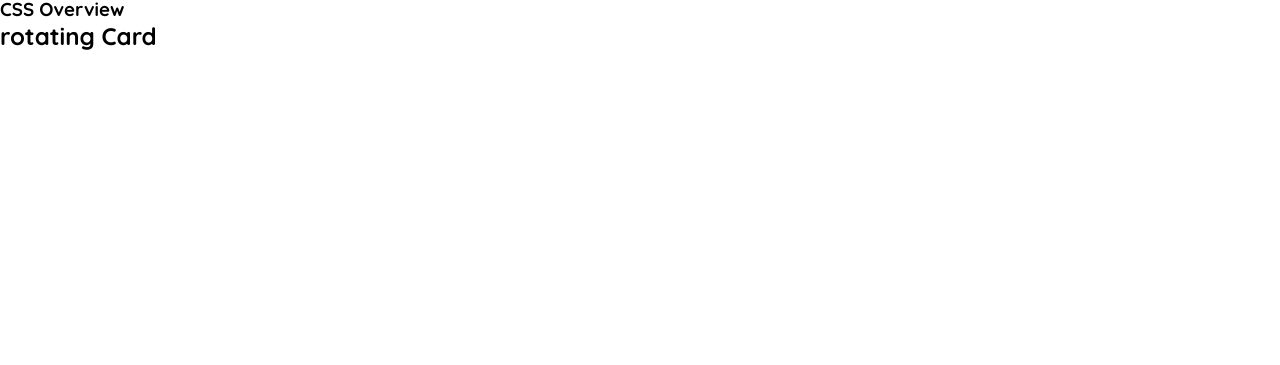
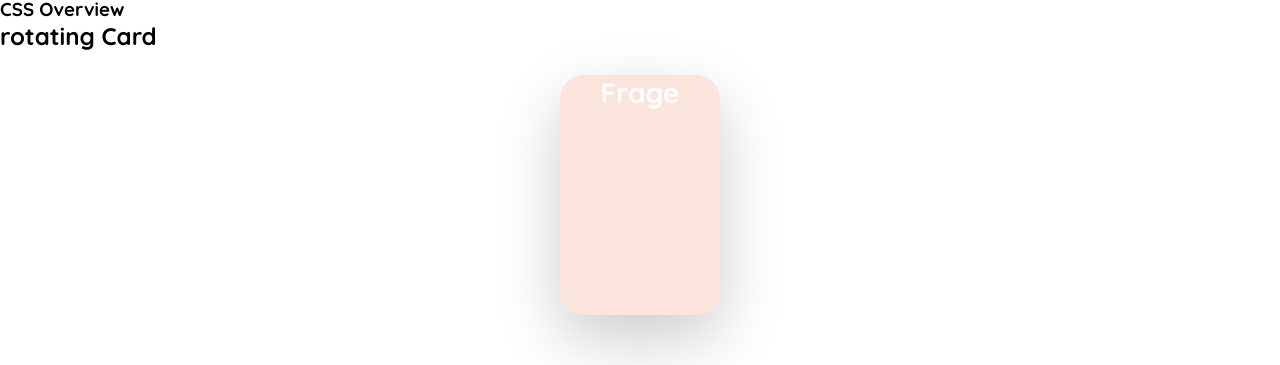
Before and after one commit to tjilani/my-dashboard, a React (Vite) app: page /css in a window 1280 px wide. Shown: the part 243-608 px from the top of the page. Built offline with nearby package versions, Linux system fonts and the light colour scheme.

Commit message:
rotating card basicis finished

```diff
--- /dev/null
+++ b/src/components/css-components/RotateCard.tsx
@@ -0,0 +1,57 @@
+import styled from "styled-components";
+
+const RotateCard = () => {
+  return (
+    <StyledRotateCard className="card-container">
+      <div className="card">
+        <div className="card__side card__side--front">
+          {" "}
+          <h3 className="card__side__front-text">Frage</h3>
+        </div>
+        <div className="card__side card__side--back">
+          {" "}
+          <h3 className="card__side__back-text">Antwort</h3>
+        </div>
+      </div>
+    </StyledRotateCard>
+  );
+};
+
+export default RotateCard;
+
+const StyledRotateCard = styled.div`
+  .card {
+    width: 10rem;
+    height: 15rem;
+    margin: 1.5rem auto;
+    position: relative;
+    perspective: 100rem;
+    //transform-style: preserve-3d;
+  }
+  .card__side {
+    width: 100%;
+    height: 100%;
+    position: absolute;
+    border-radius: 1.5rem;
+    box-shadow: 0 1.5rem 4rem rgba(0, 0, 0, 0.2);
+    transition: all 0.8s ease;
+    backface-visibility: hidden;
+    //transform-style: preserve-3d;
+    text-align: center;
+    font-size: 1.5rem;
+    color: #fff;
+    &--front {
+      background-color: #f6cdbc8a; // rgba(246, 205, 188, 0.6)
+    }
+    &--back {
+      background-color: #baddf299;
+      transform: rotateY(-180deg);
+    }
+  }
+  .card:hover .card__side--front {
+    transform: rotateY(180deg);
+  }
+  .card:hover .card__side--back {
+    transform: rotateY(0deg);
+  }
+`;
--- a/src/pages/CSSOverview.tsx
+++ b/src/pages/CSSOverview.tsx
@@ -1,3 +1,5 @@
+import RotateCard from "../components/css-components/RotateCard";
+
 const CSSOverview = () => {
   return (
     <section className="css-overview-container">
@@ -5,6 +7,7 @@ const CSSOverview = () => {
       <div className="css-overview-content">
         <div className="css-overview-item">
           <h2>rotating Card</h2>
+          <RotateCard />
         </div>
       </div>
     </section>
```
